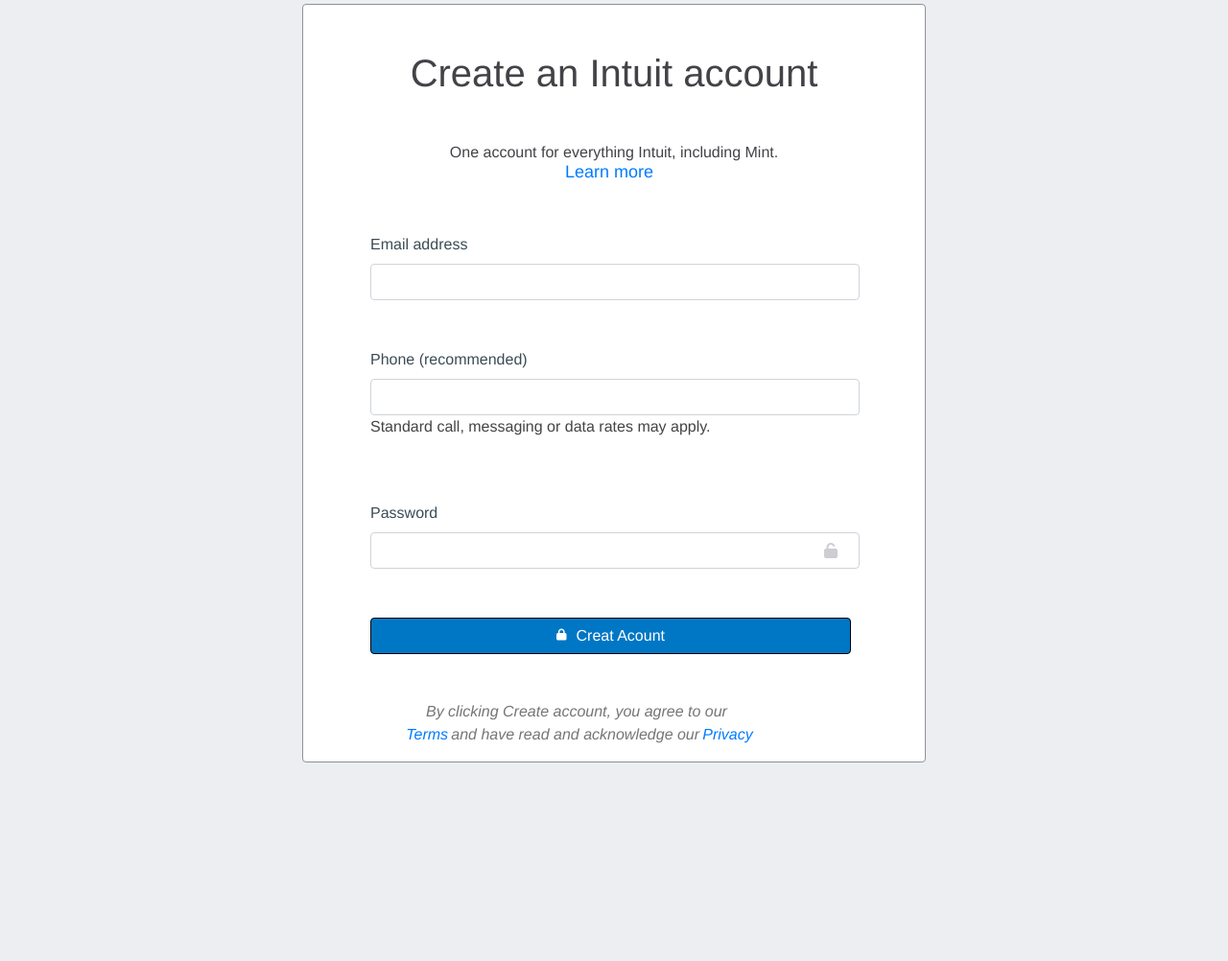
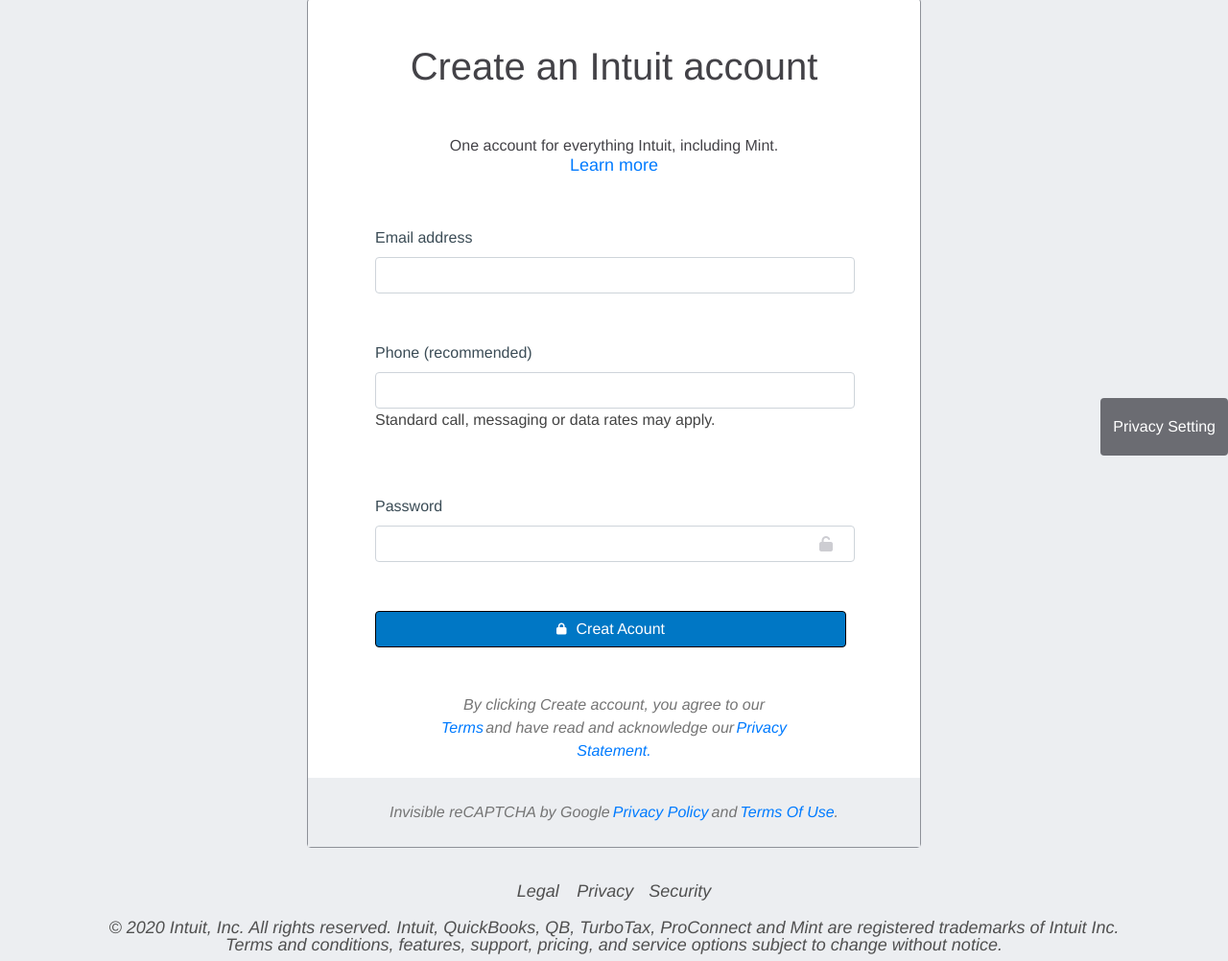
Before and after one commit to zohreh99/Intuit-account, a plain HTML site: page index.html in a window 1280 px wide. Shown: the part 325-1327 px from the top of the page at 96% size. Before the commit the page ends 1120 px from the top, so only its background shows below. Drawn offline with Linux system fonts and the light colour scheme.

Commit message:
complate form

```diff
--- a/files/css/style.css
+++ b/files/css/style.css
@@ -29,13 +29,12 @@ a{
 .header-flex{
 	display: flex;
 	justify-content: flex-end;
-	margin-right: -60px;
-	padding-top: 20px;
-	flex-direction: row;
+	margin-right: -3rem;
+	margin-top: 1rem;
 
 }
 .item1{
-	margin-top: -2px;
+	margin-top: -.2rem;
 }
 .title1{
 	font-size: 18px;
@@ -43,8 +42,8 @@ a{
 	color: #505050;
 	font-weight: 400;
 	font-family: Helvetica;
-	margin-top: 8px;
-	margin-left: 28px;
+	margin-top: .4rem;
+	margin-left: 1.2rem;
 
 
 }
@@ -56,7 +55,7 @@ a{
 	font-weight: 400;
 	font-family: Helvetica;
 	margin-top:-1.2rem ;
-    margin-left:2px ;
+    margin-left: .2rem ;
 }
 
 
@@ -106,10 +105,10 @@ a{
 	margin-left: 20px;
 }
 .myform{
-	width: 650px;
+	width: 640px;
     height: auto;
     margin-top: 40px;
-    margin-left: 230px;
+    margin-left: 235px;
 	background-color: #ffffff;
 	border-radius: 4px;
 	border: 1px ;
@@ -146,7 +145,7 @@ a{
 }
 .email , .phon , .password{
 	margin-left: 70px;
-	width: 510px;
+	width: 500px;
 }
 .underphon{
 	font-size: 16px;
@@ -170,7 +169,7 @@ a{
 	border-style: solid;
 	border-color: #000000;
 	box-sizing: content-box;
-    width: 475px;
+    width: 465px;
     margin-left: 70px;
     margin-top: 50px;
 
@@ -182,60 +181,110 @@ a{
 .fa-lock{
 	margin-right: 10px;
 }
-.discript-creat1{
+
+.link{
 	font-size: 16px;
-    color: #757575;
+
+
 }
-.termlink , .privacylink{
-	font-size: 16px;
-	margin-left: .2rem;
-}
-.termlink:hover , .privacylink:hover{
+.link:hover{
 	text-decoration: none;
 	color: #007bff;
 }
-.discript-creat2{
+.discript-creat1{
 	font-size: 16px;
-    color: #757575;
-    margin-left: .2rem;
+    color: #757575
+}
+.discriptterm{
+	font-size: 16px;
+    color: #757575
 
 }
-
-/*.link-creat{
-	text-align: center;
-}*/
-/*.termlink:hover{
-	text-decoration: none;
-	color: #007bff;
+.termlink{
+	margin-right: .15rem;
 }
-	*/
-/*.creatlink{
-	padding-left: 7rem;
-    position: relative;
-    top: -1.1rem;
-    font-size: 16px;
+.privacylink{
+	margin-left: .15rem;
+}
+.discriptprivacy{
+	font-size: 16px;
+    color: #757575
 }
 
-.discript-creat2{
-	font-size: 16px;
-    text-align: center;
-    color: #757575;
+
+.discriptcreat1-flex{
+	display: flex;
+	justify-content: center;
+	margin-top: 3rem;
+}
+.discriptcreat2-flex{
+	display: flex;
+	justify-content: center;
+	margin-top: -1rem;
+ }
+ .statement-flex{
+	display: flex;
+	justify-content: center;
+	margin-top: -1rem;
 }
 
-.discriptcreat2{
-	position: relative;
-    top: -1.1rem;
-    padding-right: 1.2rem;
+.policy-flex{
+	display: flex;
+	justify-content: center;
+	background-color: #eceef1;
+	padding-top: 1.5rem;
+	padding-bottom: .5rem;
 }
-*/
-.discriptcreat2-flex{
+.invi{
+	margin-right: .2rem;
+}
+.termof{
+	margin-left: .2rem;
+}
+.underform1-flex{
 	display: flex;
-    margin-left: 6.5rem;
-}
-.discriptcreat1-flex{
-    top: 1rem;
-    position: relative;
+	justify-content: center;
     margin-top: 2rem;
-    margin-left: 8rem;
+    margin-bottom: .5rem;
 
 }
+.link1 , .link1:hover{
+	color: #505050;
+	font-size: 18px;
+
+}
+.leagllink{
+	margin-right: 1rem;
+}
+.securitylink{
+	margin-left: 1rem;
+}
+.underform2-flex1{
+	display: flex;
+	justify-content: center;
+
+}
+.underform2-flex2{
+	display: flex;
+	justify-content: center;
+}
+.underform{
+	color: #505050;
+	font-size: 18px;
+	line-height: .1rem;
+}
+.underformbtn-flex-fix{
+	/*position: fixed;*/
+	display: flex;
+	justify-content: flex-end;
+	/*justify-content: flex-end;*/
+	/*z-index: 1;*/
+}
+.btn-fix , .btn-fix:hover {
+	color: #ffffff;
+	background-color: #6b6c72;
+	position: fixed;
+ 	bottom: 0;
+  	height: 60px;
+    right: 0;
+}
--- a/index.html
+++ b/index.html
@@ -114,10 +114,39 @@
 							<p class="discript-creat1"><i>By clicking Create account, you agree to our</i></p>
 						</div>
 						<div class="discriptcreat2-flex">
-								<a class="termlink" href=""><i><p>Terms</p></i></a>
-								<p class="discript-creat2"><i>and have read and acknowledge our </i></p>
-								<a class="privacylink" href=""><i>Privacy</i></a>
+							<p class="discriptterm"><i><a class="link termlink" href="">Terms</a>and have read and acknowledge our</i></p>
+							<p class="discriptprivacy"><i><a class="link privacylink" href="">Privacy</a></i></p>
 						</div>
+						<div class="statement-flex">
+							<p class="discriptterm"><i><a class="link" href="">Statement.</a>
+						</div>
+						<div class="policy-flex">
+							<p class="discript-creat1 invi"><i>Invisible reCAPTCHA by Google</i></p>
+							<p class="discriptterm"><i><a class="link" href="">Privacy Policy</a></i></p>
+							<p class="discript-creat1 termof"><i>and</i></p>
+							<p class="discriptterm termof"><i><a class="link" href="">Terms Of Use</a></i>.</p>
+						</div>
+					</div>
+					<div class="underform1-flex">
+						<div class="leagllink">
+							<p class="legal" ><a class="link1" href="">Legal</a></p>
+						</div>
+						<div class="privacylink">
+							<p class="privacy" ><a class="link1" href="">Privacy</a></p>
+						</div>
+						<div class="securitylink">
+							<p class="security" ><a class="link1" href="">Security</a></p>
+						</div>
+					</div>
+					<div class="underform2-flex1">
+						<p class="underform">© 2020 Intuit, Inc. All rights reserved. Intuit, QuickBooks, QB, TurboTax, ProConnect and Mint are registered trademarks of Intuit Inc.</p>
+					</div>
+					<div class="underform2-flex2">
+						<p class="underform">Terms and conditions, features, support, pricing, and service options subject to change without notice.</p>
+					</div>
+					<div class="underformbtn-flex-fix">
+						<button class="btn-fix btn" type="submit"><span class="fix">Privacy Setting</span></button>
+
 					</div>
 				</div>
 			</div>
```
Lines whose indentation alone changed are shown as unchanged.
